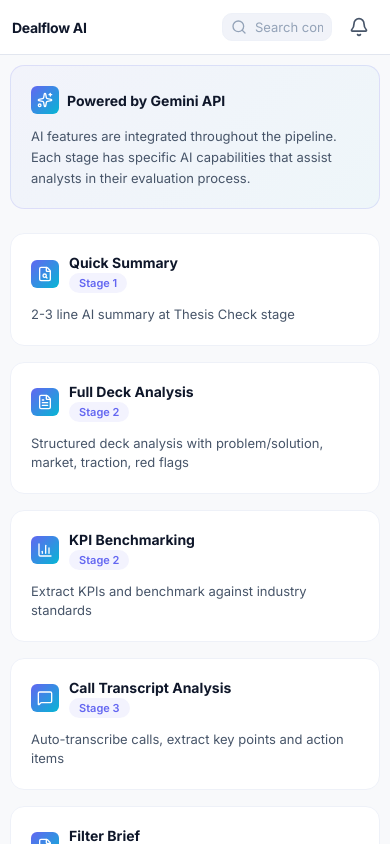
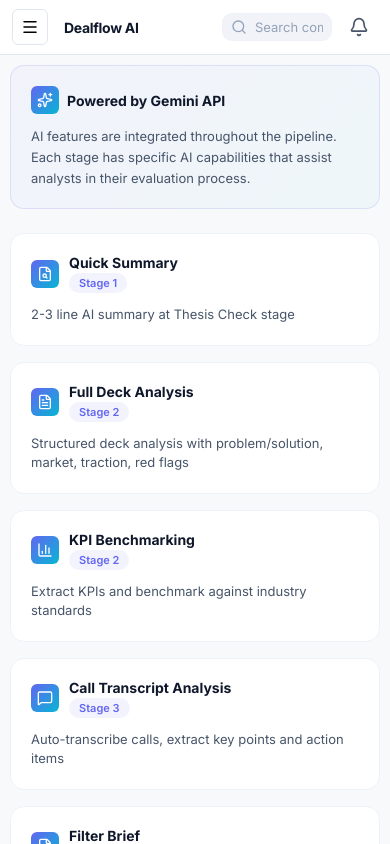
Before and after one commit to aayush4jha/VC-software, a Next.js app in the folder dealflow-app/: page /ai in a window 390 px wide. Built offline with nearby package versions, Linux system fonts and the light colour scheme; no server answers.

Commit message:
Fixed bugs for responsiveness

```diff
--- a/dealflow-app/src/app/globals.css
+++ b/dealflow-app/src/app/globals.css
@@ -1979,15 +1979,47 @@ html, body {
 @media (max-width: 768px) {
   .sidebar {
     position: fixed;
-    left: 0;
+    left: -260px;
     top: 0;
     bottom: 0;
-    width: 68px;
-    z-index: 50;
+    width: var(--sidebar-width);
+    z-index: 100;
+    transition: left 0.25s ease;
+  }
+
+  .sidebar.mobile-open {
+    left: 0;
+  }
+
+  /* Show all sidebar content when open */
+  .sidebar.mobile-open .sidebar-brand-text,
+  .sidebar.mobile-open .sidebar-brand-sub,
+  .sidebar.mobile-open .sidebar-nav-item span,
+  .sidebar.mobile-open .sidebar-section-label,
+  .sidebar.mobile-open .sidebar-user-info,
+  .sidebar.mobile-open .sidebar-collapse-btn span {
+    display: block;
+  }
+
+  .sidebar.mobile-open .sidebar-nav-item {
+    justify-content: flex-start;
+    width: auto;
+  }
+
+  .sidebar-overlay {
+    display: none;
+    position: fixed;
+    inset: 0;
+    background: rgba(0,0,0,0.4);
+    z-index: 99;
+  }
+
+  .sidebar-overlay.active {
+    display: block;
   }
 
   .main-content {
-    margin-left: 68px;
+    margin-left: 0;
   }
 
   .top-header {
@@ -2132,9 +2164,12 @@ html, body {
 /* Small mobile + mobile hide/show utility */
 @media (max-width: 480px) {
   .sidebar {
-    width: 0;
-    overflow: hidden;
-    border: none;
+    left: -260px;
+    width: var(--sidebar-width);
+  }
+
+  .sidebar.mobile-open {
+    left: 0;
   }
 
   .main-content {
@@ -2718,6 +2753,26 @@ html, body {
   border-color: var(--primary);
 }
 
+/* ─── Mobile hamburger menu ────────────────────── */
+.mobile-menu-btn {
+  display: none;
+  align-items: center;
+  justify-content: center;
+  width: 36px;
+  height: 36px;
+  border: 1px solid var(--border);
+  border-radius: var(--radius-sm);
+  background: var(--bg-secondary);
+  cursor: pointer;
+  flex-shrink: 0;
+}
+
+@media (max-width: 768px) {
+  .mobile-menu-btn {
+    display: flex;
+  }
+}
+
 /* ─── Comprehensive Responsive ─────────────────── */
 
 /* Tablet — max 1024px */
--- a/dealflow-app/src/components/layout/Sidebar.tsx
+++ b/dealflow-app/src/components/layout/Sidebar.tsx
@@ -31,7 +31,14 @@ export default function Sidebar() {
 
     const userPerms = user?.permissions;
 
+    const closeMobileSidebar = () => {
+        document.querySelector('.sidebar')?.classList.remove('mobile-open');
+        document.querySelector('.sidebar-overlay')?.classList.remove('active');
+    };
+
     return (
+        <>
+        <div className="sidebar-overlay" onClick={closeMobileSidebar} />
         <aside className={`sidebar ${collapsed ? 'sidebar-collapsed' : ''}`}>
             <div className="sidebar-brand">
                 {!collapsed && (
@@ -55,6 +62,7 @@ export default function Sidebar() {
                                 href={item.href}
                                 className={`sidebar-nav-item ${isActive ? 'active' : ''}`}
                                 title={collapsed ? item.label : undefined}
+                                onClick={closeMobileSidebar}
                             >
                                 <Icon />
                                 {!collapsed && item.label}
@@ -67,6 +75,7 @@ export default function Sidebar() {
                         href="/admin"
                         className={`sidebar-nav-item ${pathname.startsWith('/admin') ? 'active' : ''}`}
                         title={collapsed ? 'Admin' : undefined}
+                        onClick={closeMobileSidebar}
                     >
                         <Shield />
                         {!collapsed && 'Admin'}
@@ -81,6 +90,7 @@ export default function Sidebar() {
                         href="/settings"
                         className={`sidebar-nav-item ${pathname === '/settings' ? 'active' : ''}`}
                         title={collapsed ? 'Settings' : undefined}
+                        onClick={closeMobileSidebar}
                     >
                         <Settings />
                         {!collapsed && 'Settings'}
@@ -106,5 +116,6 @@ export default function Sidebar() {
                 )}
             </div>
         </aside>
+        </>
     );
 }
--- a/dealflow-app/src/components/layout/TopHeader.tsx
+++ b/dealflow-app/src/components/layout/TopHeader.tsx
@@ -1,7 +1,7 @@
 'use client';
 
-import React from 'react';
-import { Search, Bell } from 'lucide-react';
+import React, { useCallback } from 'react';
+import { Search, Bell, Menu } from 'lucide-react';
 import { useAppContext } from '@/lib/context';
 import NotificationPanel from '@/components/notifications/NotificationPanel';
 
@@ -14,9 +14,19 @@ export default function TopHeader({ title, subtitle }: TopHeaderProps) {
     const { searchQuery, setSearchQuery, showNotifications, setShowNotifications, getUnreadNotifications } = useAppContext();
     const unreadCount = getUnreadNotifications().length;
 
+    const toggleMobileSidebar = useCallback(() => {
+        const sidebar = document.querySelector('.sidebar');
+        const overlay = document.querySelector('.sidebar-overlay');
+        sidebar?.classList.toggle('mobile-open');
+        overlay?.classList.toggle('active');
+    }, []);
+
     return (
         <header className="top-header">
             <div className="top-header-left">
+                <button className="mobile-menu-btn" onClick={toggleMobileSidebar}>
+                    <Menu size={18} />
+                </button>
                 <div>
                     <div className="top-header-title">{title}</div>
                     {subtitle && <div className="top-header-subtitle">{subtitle}</div>}
```
